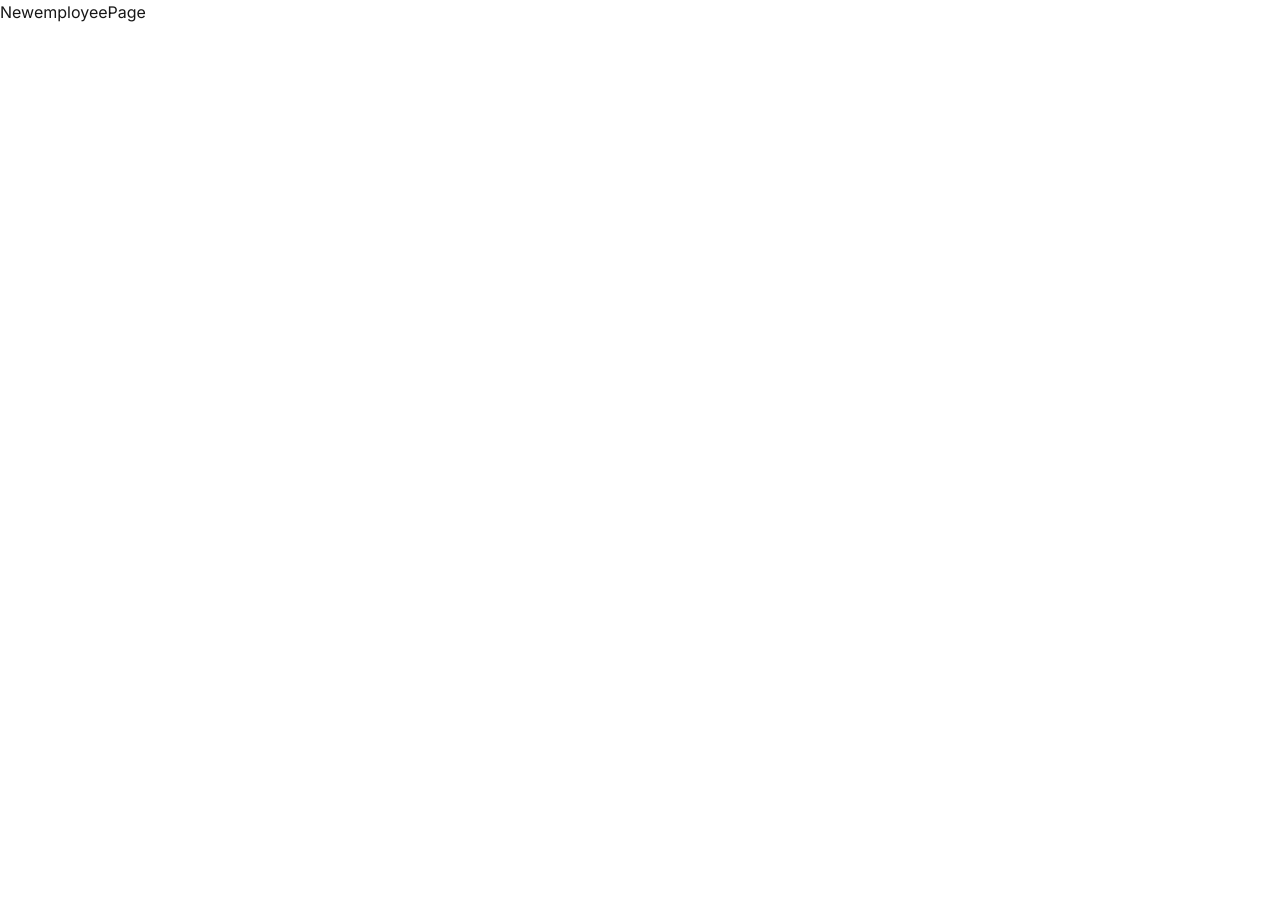
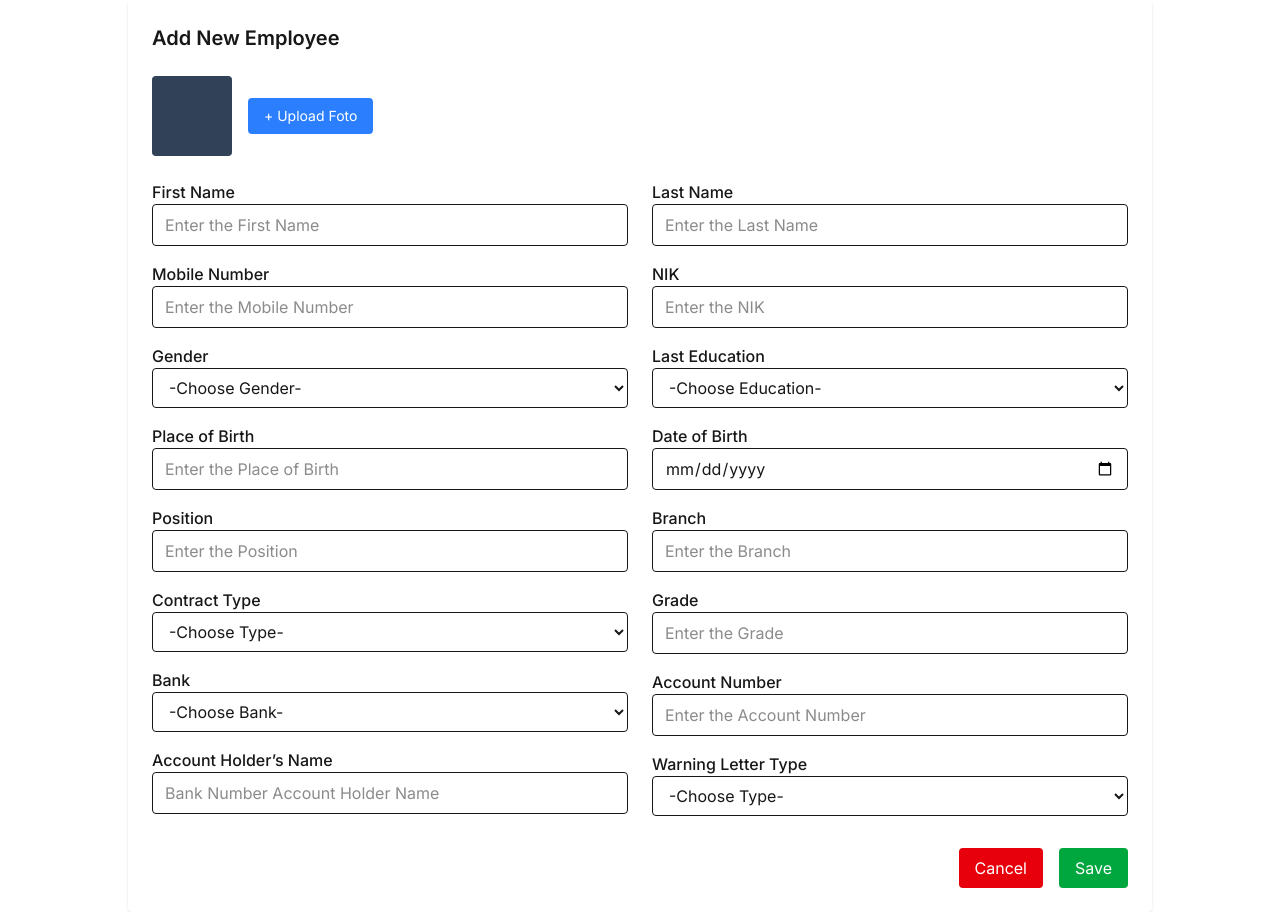
Before and after one commit to nrhlzanin/hris-cmlabs, a Next.js app in the folder frontend/: page /admin/employee/new-employee in a window 1280 px wide. Before the commit the page ends 800 px from the top, so only its background shows below. Built offline with nearby package versions, Linux system fonts and the light colour scheme.

Commit message:
employee-admin

```diff
--- a/frontend/src/app/admin/employee/employee-database/page.tsx
+++ b/frontend/src/app/admin/employee/employee-database/page.tsx
@@ -1,4 +1,5 @@
 import React from 'react';
+import Link from 'next/link'; // <-- tambahkan ini
 
 export default function EmployeeTable() {
   const employees = Array.from({ length: 10 }, (_, i) => ({
@@ -22,7 +23,11 @@ export default function EmployeeTable() {
   <button className="px-4 py-2 bg-gray-200 rounded hover:bg-gray-300">Filter</button>
   <button className="px-4 py-2 bg-green-600 text-white rounded hover:bg-green-700">Import</button>
   <button className="px-4 py-2 bg-red-600 text-white rounded hover:bg-red-700">Export</button>
+
+  {/* Ini yang dimodifikasi */}
+  <Link href="new-employee/">
     <button className="px-4 py-2 bg-blue-600 text-white rounded hover:bg-blue-700">+ Add Data</button>
+  </Link>
 </div>
         </div>
 
--- a/frontend/src/app/admin/employee/new-employee/page.tsx
+++ b/frontend/src/app/admin/employee/new-employee/page.tsx
@@ -1,7 +1,254 @@
-export default function NewemployeePage() {
-    return (
-        <div>
-            <h1>NewemployeePage</h1>
+'use client';
+import { useState } from 'react';
+
+export default function AddEmployeeForm() {
+  const [formData, setFormData] = useState({
+    firstName: '',
+    lastName: '',
+    mobileNumber: '',
+    nik: '',
+    gender: '',
+    lastEducation: '',
+    placeOfBirth: '',
+    dateOfBirth: '',
+    position: '',
+    branch: '',
+    contractType: '',
+    grade: '',
+    bank: '',
+    accountNumber: '',
+    accountHolderName: '',
+    warningLetterType: ''
+  });
+
+  const options = {
+    genders: ['Male', 'Female'],
+    educations: ['High School', 'Diploma', 'Bachelor', 'Master'],
+    contractTypes: ['Full-time', 'Part-time', 'Contract'],
+    banks: ['BCA', 'BNI', 'BRI', 'Mandiri'],
+    warningLetters: ['None', 'SP1', 'SP2', 'SP3']
+  };
+
+  const handleChange = (e) => {
+    const { name, value } = e.target;
+    setFormData((prev) => ({ ...prev, [name]: value }));
+  };
+
+  const handleSubmit = (e) => {
+    e.preventDefault();
+    console.log(formData);
+    // submit to backend
+  };
+
+  return (
+    <div className="max-w-5xl mx-auto p-6 bg-white shadow rounded">
+      <h2 className="text-xl font-semibold mb-6">Add New Employee</h2>
+      <form onSubmit={handleSubmit} className="grid grid-cols-2 gap-6">
+        {/* Photo and Upload */}
+        <div className="col-span-2 flex items-center gap-4">
+          <div className="w-20 h-20 bg-slate-700 rounded" />
+          <button
+            type="button"
+            className="bg-blue-500 hover:bg-blue-600 text-white px-4 py-2 rounded text-sm"
+          >
+            + Upload Foto
+          </button>
         </div>
-    );
+
+        {/* First Column */}
+        <div className="space-y-4">
+          <div>
+            <label className="block font-medium">First Name</label>
+            <input
+              name="firstName"
+              value={formData.firstName}
+              onChange={handleChange}
+              placeholder="Enter the First Name"
+              className="w-full border px-3 py-2 rounded"
+            />
+          </div>
+          <div>
+            <label className="block font-medium">Mobile Number</label>
+            <input
+              name="mobileNumber"
+              value={formData.mobileNumber}
+              onChange={handleChange}
+              placeholder="Enter the Mobile Number"
+              className="w-full border px-3 py-2 rounded"
+            />
+          </div>
+          <div>
+            <label className="block font-medium">Gender</label>
+            <select
+              name="gender"
+              value={formData.gender}
+              onChange={handleChange}
+              className="w-full border px-3 py-2 rounded"
+            >
+              <option value="">-Choose Gender-</option>
+              {options.genders.map(g => (
+                <option key={g} value={g}>{g}</option>
+              ))}
+            </select>
+          </div>
+          <div>
+            <label className="block font-medium">Place of Birth</label>
+            <input
+              name="placeOfBirth"
+              value={formData.placeOfBirth}
+              onChange={handleChange}
+              placeholder="Enter the Place of Birth"
+              className="w-full border px-3 py-2 rounded"
+            />
+          </div>
+          <div>
+            <label className="block font-medium">Position</label>
+            <input
+              name="position"
+              value={formData.position}
+              onChange={handleChange}
+              placeholder="Enter the Position"
+              className="w-full border px-3 py-2 rounded"
+            />
+          </div>
+          <div>
+            <label className="block font-medium">Contract Type</label>
+            <select
+              name="contractType"
+              value={formData.contractType}
+              onChange={handleChange}
+              className="w-full border px-3 py-2 rounded"
+            >
+              <option value="">-Choose Type-</option>
+              {options.contractTypes.map(c => (
+                <option key={c} value={c}>{c}</option>
+              ))}
+            </select>
+          </div>
+          <div>
+            <label className="block font-medium">Bank</label>
+            <select
+              name="bank"
+              value={formData.bank}
+              onChange={handleChange}
+              className="w-full border px-3 py-2 rounded"
+            >
+              <option value="">-Choose Bank-</option>
+              {options.banks.map(b => (
+                <option key={b} value={b}>{b}</option>
+              ))}
+            </select>
+          </div>
+          <div>
+            <label className="block font-medium">Account Holder’s Name</label>
+            <input
+              name="accountHolderName"
+              value={formData.accountHolderName}
+              onChange={handleChange}
+              placeholder="Bank Number Account Holder Name"
+              className="w-full border px-3 py-2 rounded"
+            />
+          </div>
+        </div>
+
+        {/* Second Column */}
+        <div className="space-y-4">
+          <div>
+            <label className="block font-medium">Last Name</label>
+            <input
+              name="lastName"
+              value={formData.lastName}
+              onChange={handleChange}
+              placeholder="Enter the Last Name"
+              className="w-full border px-3 py-2 rounded"
+            />
+          </div>
+          <div>
+            <label className="block font-medium">NIK</label>
+            <input
+              name="nik"
+              value={formData.nik}
+              onChange={handleChange}
+              placeholder="Enter the NIK"
+              className="w-full border px-3 py-2 rounded"
+            />
+          </div>
+          <div>
+            <label className="block font-medium">Last Education</label>
+            <select
+              name="lastEducation"
+              value={formData.lastEducation}
+              onChange={handleChange}
+              className="w-full border px-3 py-2 rounded"
+            >
+              <option value="">-Choose Education-</option>
+              {options.educations.map(e => (
+                <option key={e} value={e}>{e}</option>
+              ))}
+            </select>
+          </div>
+          <div>
+            <label className="block font-medium">Date of Birth</label>
+            <input
+              name="dateOfBirth"
+              type="date"
+              value={formData.dateOfBirth}
+              onChange={handleChange}
+              className="w-full border px-3 py-2 rounded"
+            />
+          </div>
+          <div>
+            <label className="block font-medium">Branch</label>
+            <input
+              name="branch"
+              value={formData.branch}
+              onChange={handleChange}
+              placeholder="Enter the Branch"
+              className="w-full border px-3 py-2 rounded"
+            />
+          </div>
+          <div>
+            <label className="block font-medium">Grade</label>
+            <input
+              name="grade"
+              value={formData.grade}
+              onChange={handleChange}
+              placeholder="Enter the Grade"
+              className="w-full border px-3 py-2 rounded"
+            />
+          </div>
+          <div>
+            <label className="block font-medium">Account Number</label>
+            <input
+              name="accountNumber"
+              value={formData.accountNumber}
+              onChange={handleChange}
+              placeholder="Enter the Account Number"
+              className="w-full border px-3 py-2 rounded"
+            />
+          </div>
+          <div>
+            <label className="block font-medium">Warning Letter Type</label>
+            <select
+              name="warningLetterType"
+              value={formData.warningLetterType}
+              onChange={handleChange}
+              className="w-full border px-3 py-2 rounded"
+            >
+              <option value="">-Choose Type-</option>
+              {options.warningLetters.map(w => (
+                <option key={w} value={w}>{w}</option>
+              ))}
+            </select>
+          </div>
+        </div>
+
+        {/* Action Buttons */}
+        <div className="col-span-2 flex justify-end space-x-4 mt-2">
+          <button type="button" className="bg-red-600 hover:bg-red-700 text-white px-4 py-2 rounded">Cancel</button>
+          <button type="submit" className="bg-green-600 hover:bg-green-700 text-white px-4 py-2 rounded">Save</button>
+        </div>
+      </form>
+    </div>
+  );
 }
```
Lines whose indentation alone changed are shown as unchanged.
